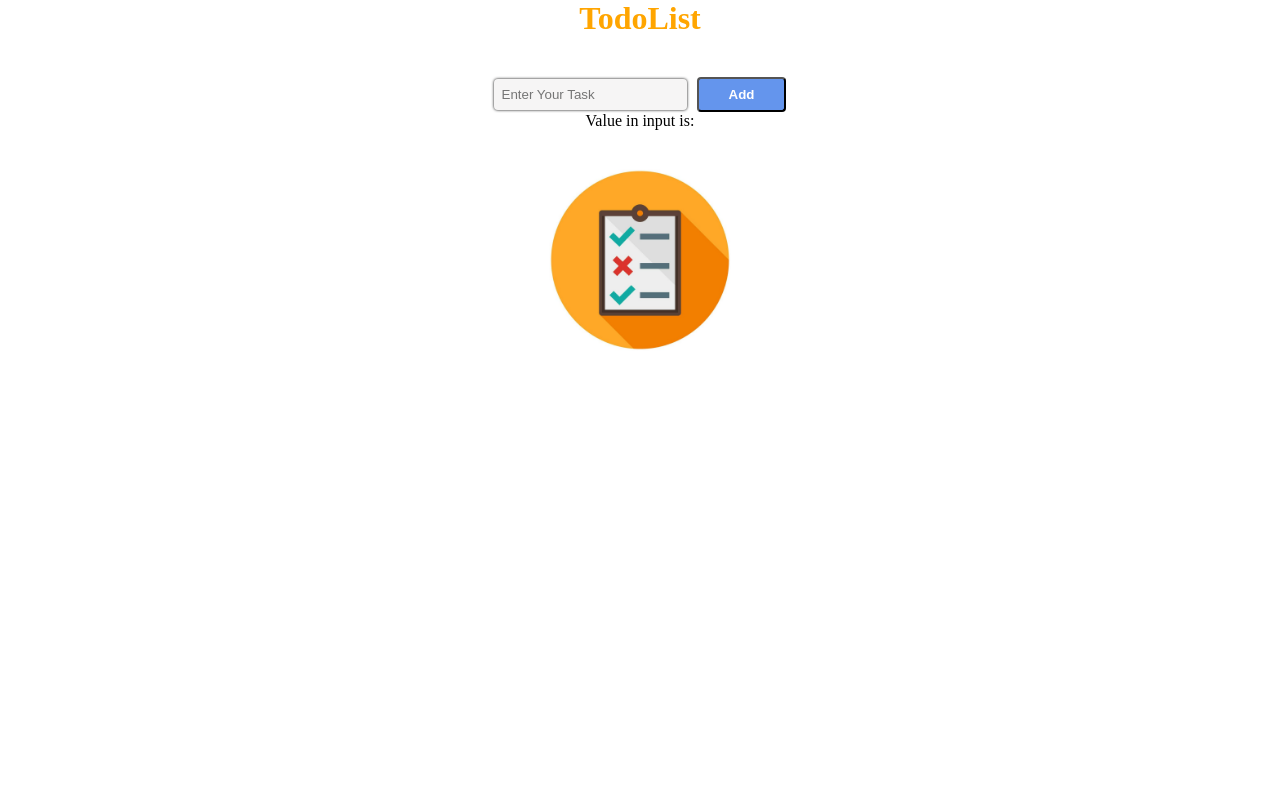
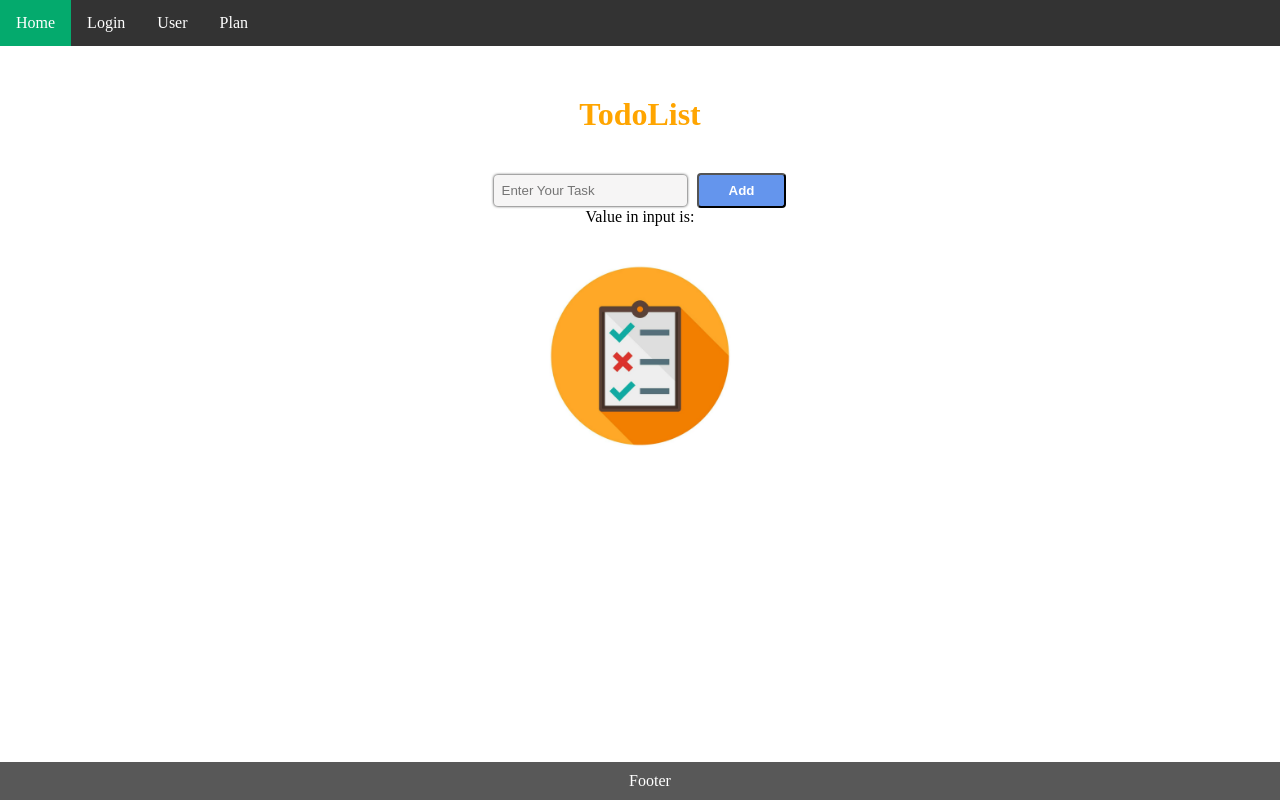
Before and after one commit to tuananh1006/React-Learning, a React (Vite) app in the folder 01-react-vite/: page /plan in a window 1280 px wide. Built offline with nearby package versions, Linux system fonts and the light colour scheme.

Commit message:
Add Header and Footer

```diff
--- a/01-react-vite/src/App.jsx
+++ b/01-react-vite/src/App.jsx
@@ -2,6 +2,8 @@
 import ToDoData from "./components/todo/ToDoData";
 import ToDoContent from "./components/todo/ToDoContent";
 import "./components/todo/todo.css";
+import Header from "./components/layout/header";
+import Footer from "./components/layout/footer";
 
 function randomIntFromInterval(min, max) {
   // min and max included
@@ -26,6 +28,7 @@
 
   return (
     <>
+      <Header />
       <div className="todolist-container">
         <h1 className="todolist-container-title ">TodoList</h1>
         <ToDoContent addNewToDo={addNewToDo} />
@@ -49,6 +52,7 @@
         )}
         {toDoList.length > 0 && <ToDoData toDoList={toDoList} />} */}
       </div>
+      <Footer />
     </>
   );
 };
--- /dev/null
+++ b/01-react-vite/src/components/layout/footer.css
@@ -0,0 +1,10 @@
+.footer {
+  position: fixed;
+  left: 0;
+  bottom: 0;
+  width: 100%;
+  background-color: rgb(88, 88, 88);
+  color: white;
+  text-align: center;
+  padding: 10px;
+}
--- /dev/null
+++ b/01-react-vite/src/components/layout/footer.jsx
@@ -0,0 +1,10 @@
+import "./footer.css";
+const Footer = () => {
+  return (
+    <div className="footer">
+      <p>Footer</p>
+    </div>
+  );
+};
+
+export default Footer;
--- /dev/null
+++ b/01-react-vite/src/components/layout/header.css
@@ -0,0 +1,23 @@
+ul {
+  list-style-type: none;
+  margin: 0;
+  padding: 0;
+  overflow: hidden;
+  background-color: #333;
+}
+li {
+  float: left;
+}
+li a {
+  display: block;
+  color: white;
+  text-align: center;
+  padding: 14px 16px;
+  text-decoration: none;
+}
+li a:hover:not(.active) {
+  background-color: #111;
+}
+.active {
+  background-color: #04aa6d;
+}
--- /dev/null
+++ b/01-react-vite/src/components/layout/header.jsx
@@ -0,0 +1,23 @@
+import "./header.css";
+const Header = () => {
+  return (
+    <ul>
+      <li>
+        <a class="active" href="/">
+          Home
+        </a>
+      </li>
+      <li>
+        <a href="/login">Login</a>
+      </li>
+      <li>
+        <a href="/user">User</a>
+      </li>
+      <li>
+        <a href="/plan">Plan</a>
+      </li>
+    </ul>
+  );
+};
+
+export default Header;
--- a/01-react-vite/src/components/todo/todo.css
+++ b/01-react-vite/src/components/todo/todo.css
@@ -1,5 +1,6 @@
 .todolist-container {
   text-align: center;
+  margin-top: 50px;
 }
 
 .todolist-container-title {
@@ -51,10 +52,12 @@
 .todolist-container-taskList {
   display: flex;
   justify-content: space-between;
+  padding-bottom: 20px;
+  padding-top: 20px;
 }
 
 .todolist-container-taskList button {
   height: 20px;
-  transform: translateY(12px);
   margin-right: 20px;
+  transform: translateY(-3px);
 }
```
